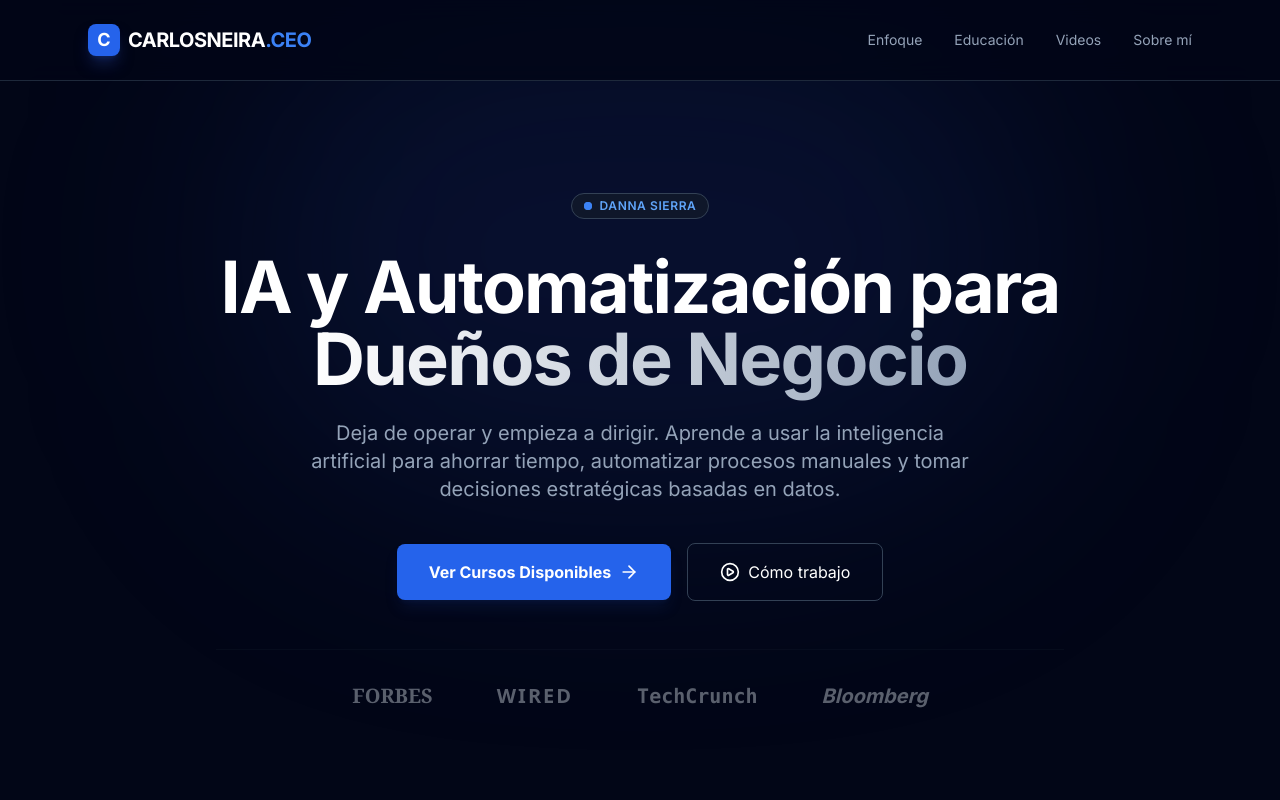
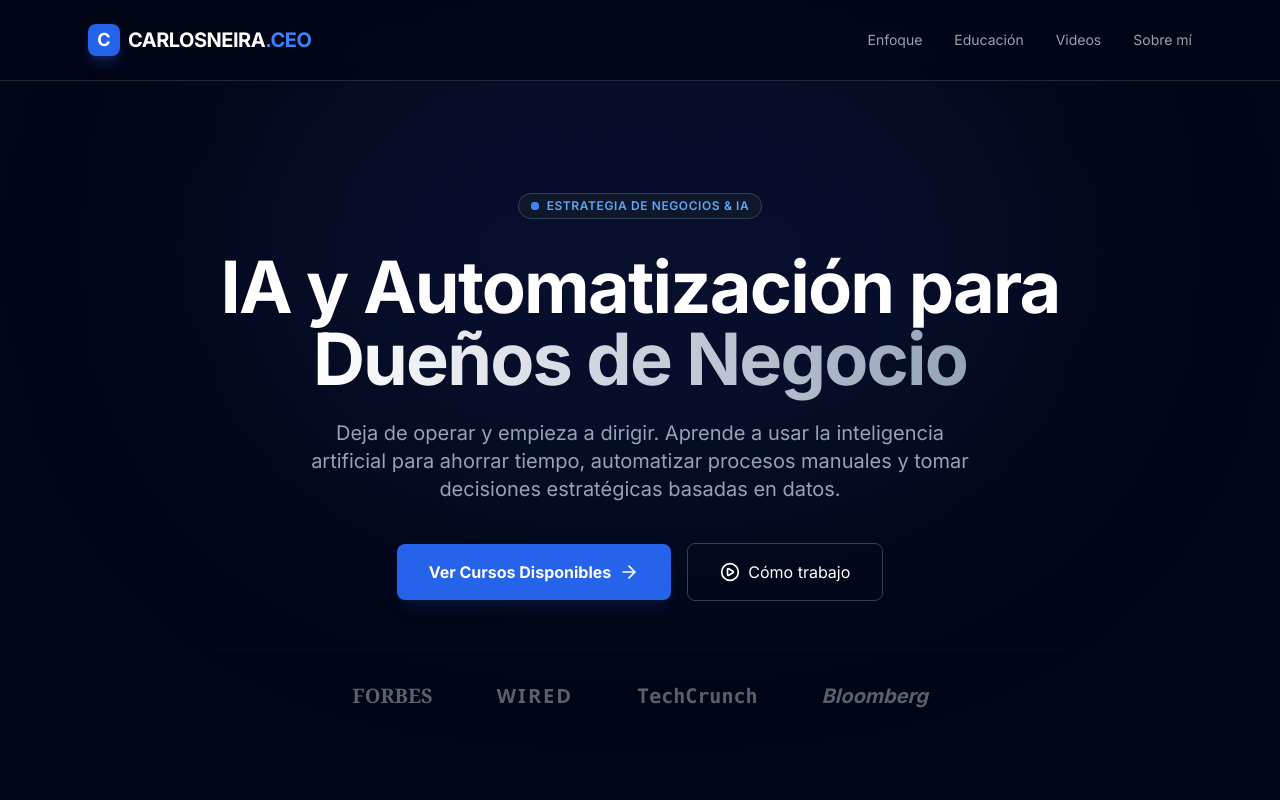
Before and after one commit to carlosneiraceo/landing-ia-carlos, a plain HTML site: page index.html in a window 1280 px wide. Shown: the top 800 px of the page. Drawn offline with nearby package versions, Linux system fonts and the light colour scheme.

Commit message:
Update index.html

```diff
--- a/index.html
+++ b/index.html
@@ -69,7 +69,7 @@
                     <span class="animate-ping absolute inline-flex h-full w-full rounded-full bg-blue-400 opacity-75"></span>
                     <span class="relative inline-flex rounded-full h-2 w-2 bg-blue-500"></span>
                 </span>
-                Danna Sierra
+                Estrategia de Negocios & IA
             </div>
 
             <h1 class="text-4xl md:text-6xl lg:text-7xl font-bold text-white tracking-tight leading-tight mb-6">
```
